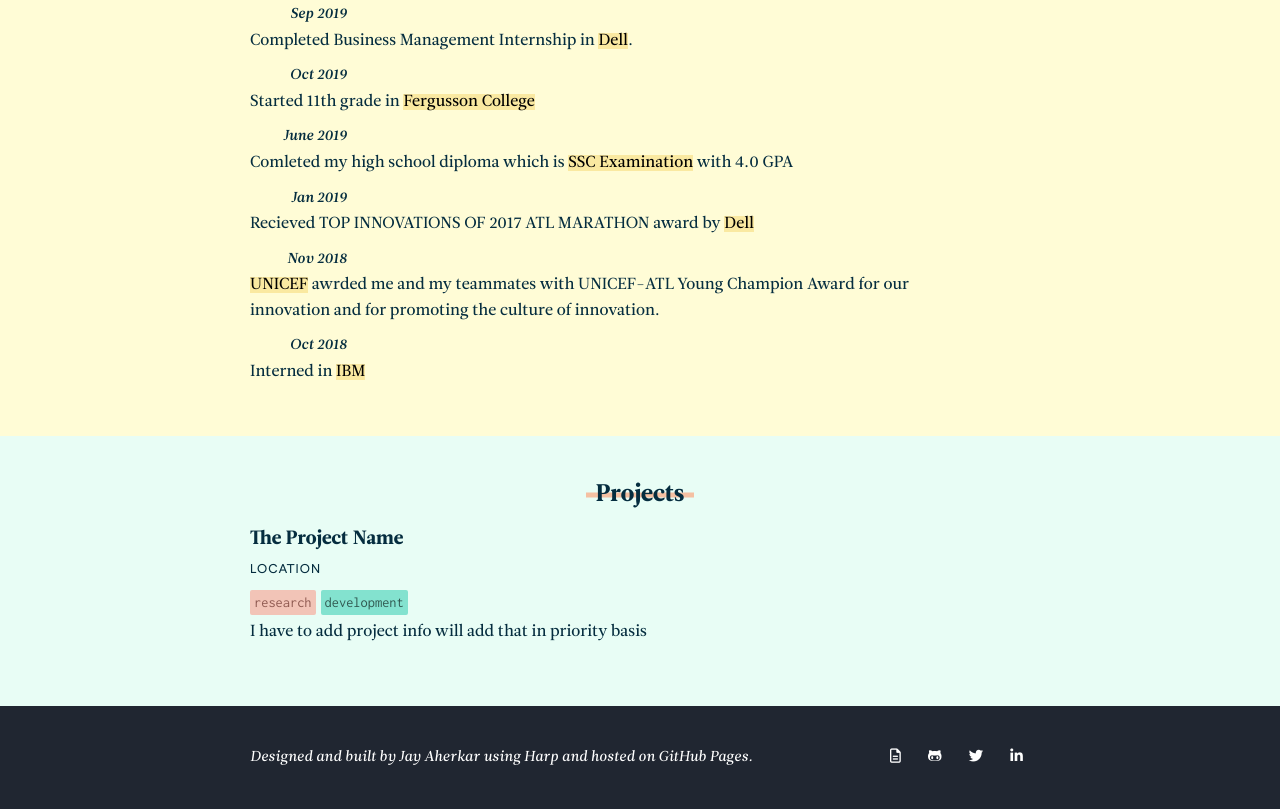
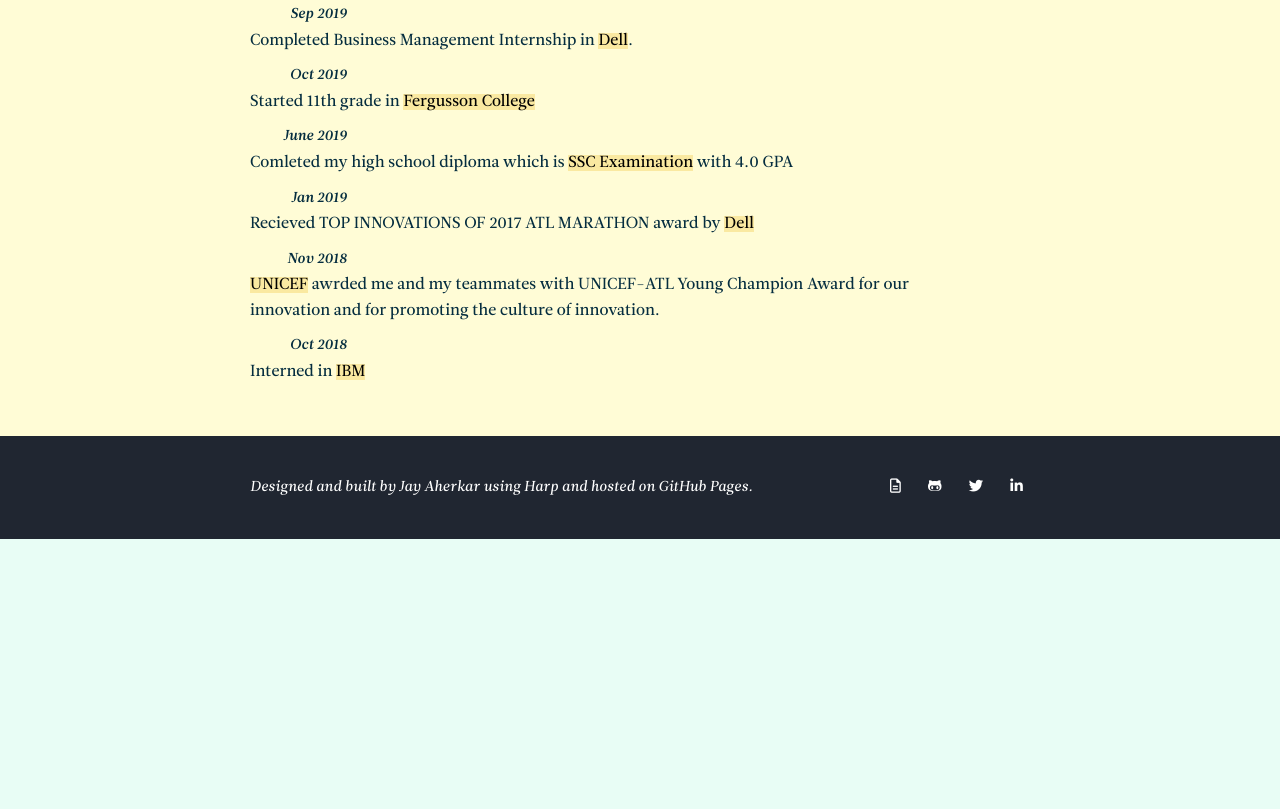
Before and after one commit to jehhhh/jayaherkar.github.io, a website: page index.html in a window 1280 px wide. Shown: the part 1157-1966 px from the top of the page. After the commit the page ends 1696 px from the top, so only its background shows below. Drawn offline with Linux system fonts and the light colour scheme.

Commit message:
Update index.html

```diff
--- a/index.html
+++ b/index.html
@@ -125,22 +125,6 @@
                 </dl>
             </div>
         </section>
-        <section id="projects" class="resume">
-            <div class="container">
-                <h2 class="section-title">Projects</h2>
-                <dl>
-                    <dt class="resume__item-summary">
-                        <h3 class="resume__title">The Project Name</h3>
-                        <p class="resume__location">Location</p>
-                        <div class="resume__tags"><span class="resume__tag research">research</span><span
-                                class="resume__tag development">development</span></div>
-                    </dt>
-                    <dd class="resume__item-description">
-			    <p>I have to add project info will add that in priority basis</p>
-                    </dd>
-                </dl>
-            </div>
-        </section>
     </main>
 </body>
 <footer class="footer dark">
```
